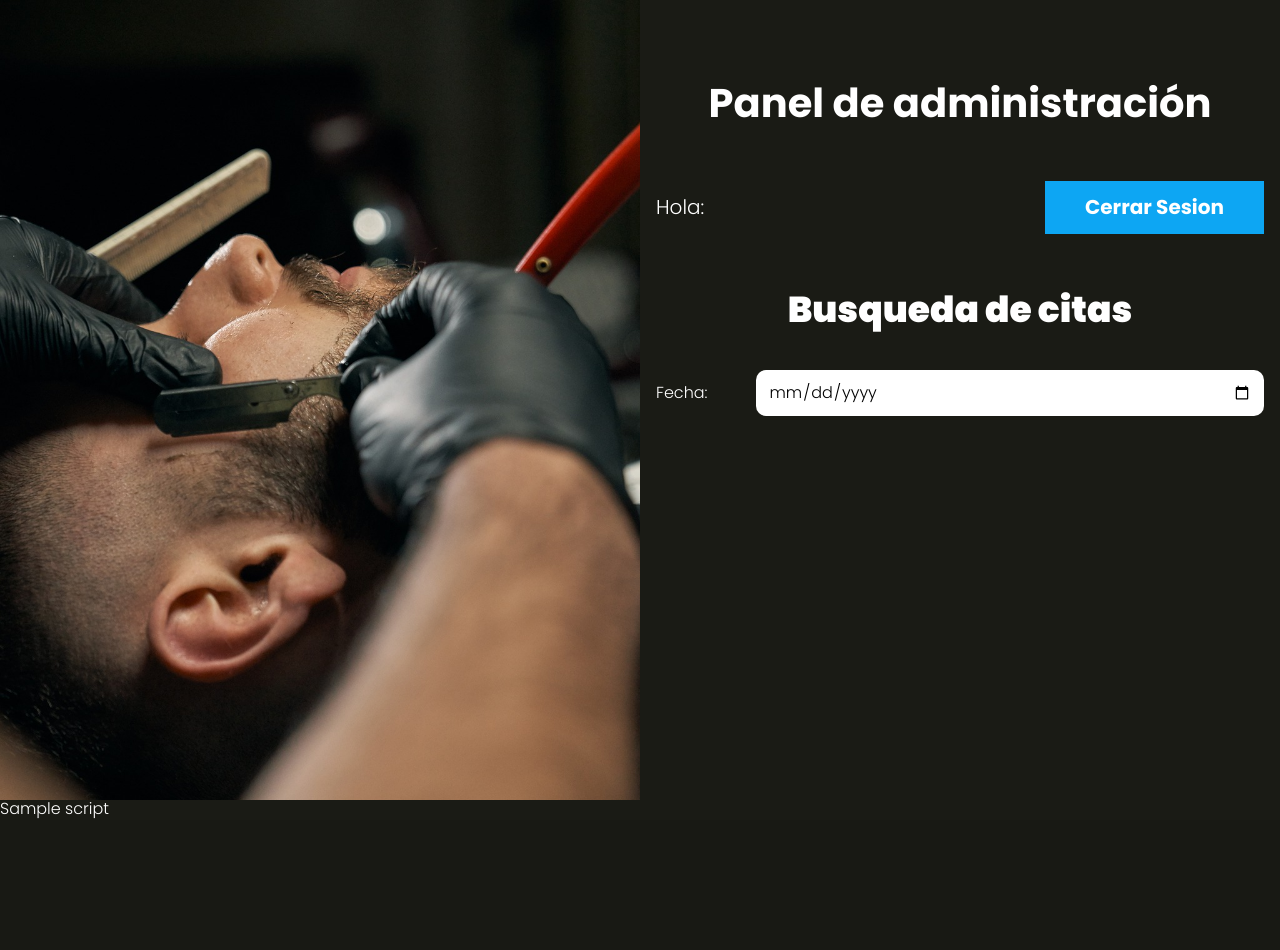
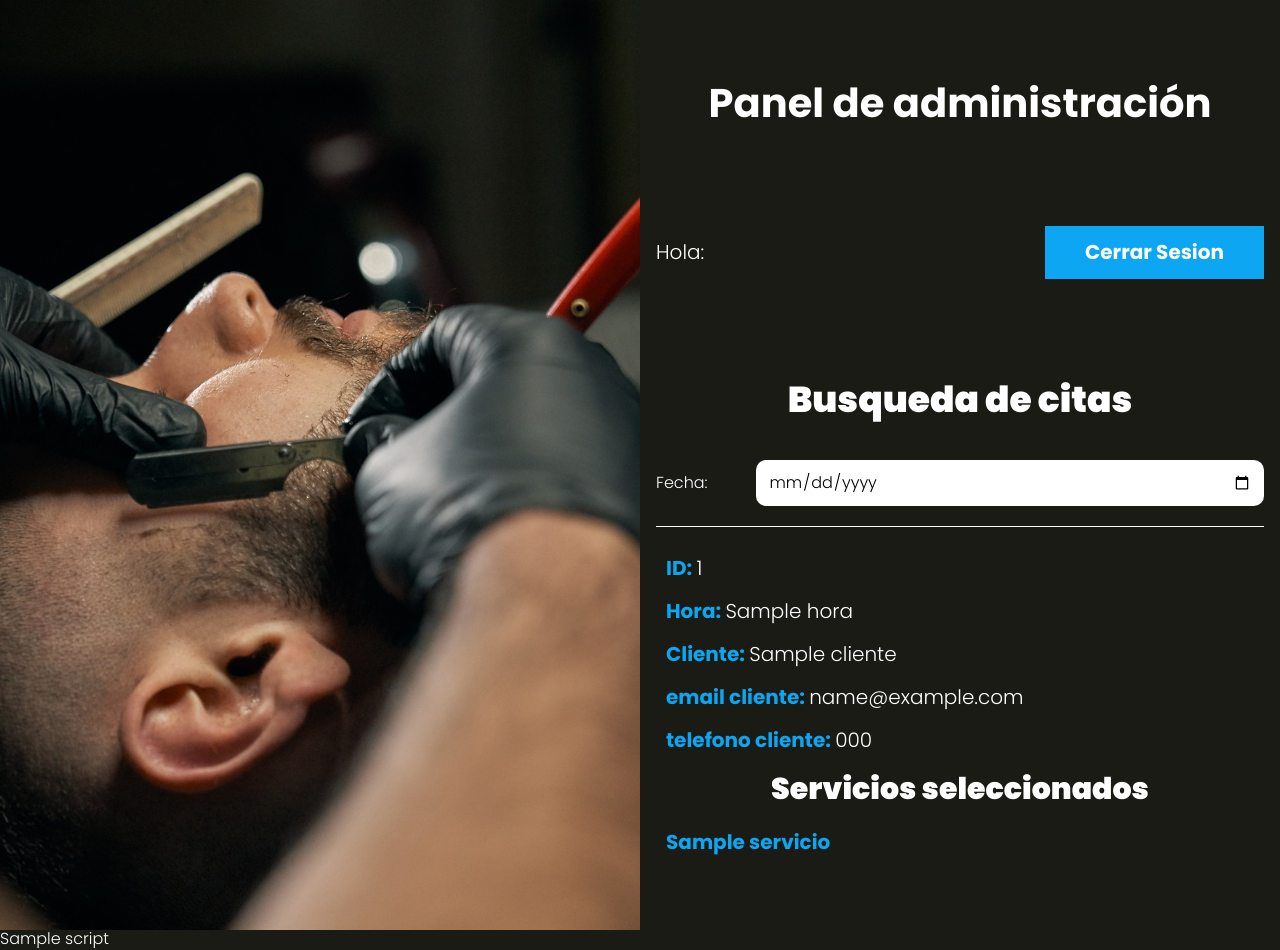
Before and after one commit to Wilfredery/appsalonMVC, a PHP site: the page made by views/admin/index.php in a window 1280 px wide. Before the commit the page ends 819 px from the top, so only its background shows below. Run offline with PHP 8.4, Linux system fonts and the light colour scheme; the template is opened without the code that fills it: most values are stand-ins (such as "Sample title", 1, 10 or a date in 2020).

Commit message:
Adding the info about the appointment in the admin site

```diff
--- a/src/scss/layout/_UI.scss
+++ b/src/scss/layout/_UI.scss
@@ -13,10 +13,12 @@
         background-image: url('../img/1.jpg');
         background-size: cover;
         background-position: center center;
+
         @include m.tablet {
             height: auto;
         }
     }
+
     .app {
         width: 95%;
         margin: 0 auto;
@@ -36,6 +38,6 @@
 
     .boton {
         @include m.boton(v.$azul, v.$blanco);
-        margin: 0;
+
     }
 }
--- /dev/null
+++ b/src/scss/layout/_admin.scss
@@ -0,0 +1,21 @@
+@use 'base/variables' as v;
+
+.citas {
+    list-style: none;
+    padding: 0;
+
+    li {
+        padding: 1rem;
+        border-top: 1px solid v.$blanco;
+
+        p {
+            font-weight: v.$bold;
+            color: v.$azul;
+        }
+    }
+
+    span {
+        font-weight: v.$regular;
+        color: v.$blanco;
+    }
+}
--- a/src/scss/layout/_index.scss
+++ b/src/scss/layout/_index.scss
@@ -2,3 +2,4 @@
 @forward 'cita';
 @forward 'servicios';
 @forward 'resumen';
+@forward 'admin';
--- a/views/admin/index.php
+++ b/views/admin/index.php
@@ -14,6 +14,26 @@
     </form>
 </div>
 
-<div id="cita-admin">
+<div id="citas-admin">
+    <ul class="citas">
 
+    <?php
+    $idCita = 0;
+
+    foreach($citas as $cita) {
+        if($idCita !== $cita->id) {
+
+    ?>
+        <li>
+            <p>ID: <span><?php echo $cita->id; ?></span></p>
+            <p>Hora: <span><?php echo $cita->hora; ?></span></p>
+            <p>Cliente: <span><?php echo $cita->cliente; ?></span></p>
+            <p>email cliente: <span><?php echo $cita->email; ?></span></p>
+            <p>telefono cliente: <span><?php echo $cita->telefono; ?></span></p>
+            <h3>Servicios seleccionados</h3>
+            <?php $idCita = $cita->id; } //fin if ?>
+            <p class="servicio"><?php echo $cita->servicio; ?></p>
+    <?php } //fin foreach ?>
+
+    </ul>
 </div>
```
Also changed, not shown: controllers/AdminController.php (+17 -1 lines), models/ActiveRecord.php (+6 -1 lines), models/AdminCita.php (added, +25 -0 lines), public/build/css/app.css, 1 other file.
